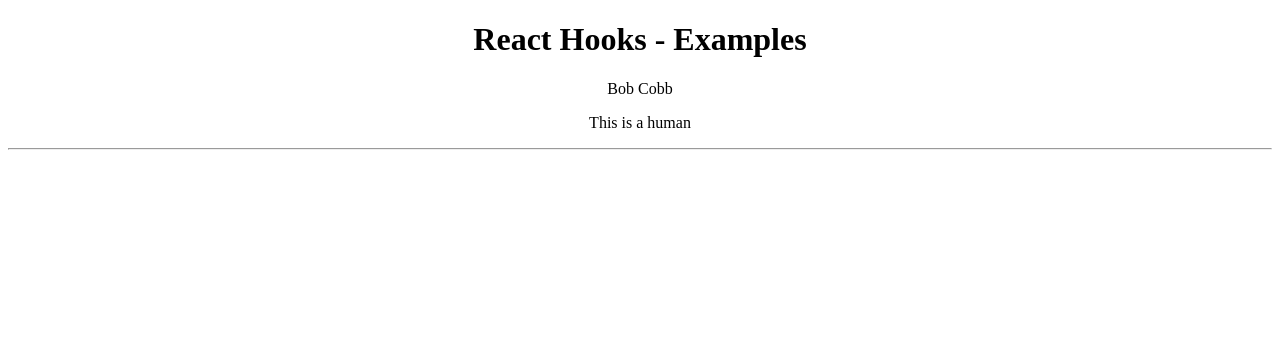
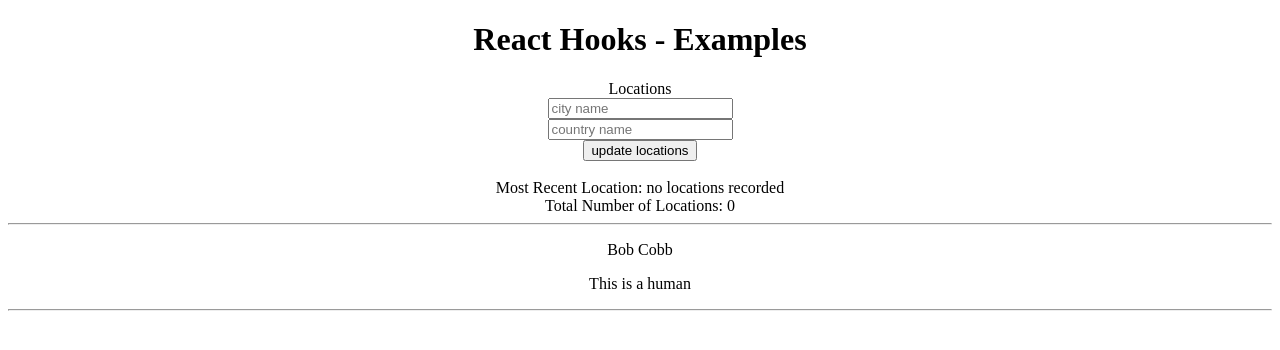
Before and after one commit to robert-laws/practice-nov-2019-react-hooks, a React (Create React App) app: page / in a window 1280 px wide. Shown: the top 350 px of the page. Built offline with nearby package versions, Linux system fonts and the light colour scheme; no server answers.

Commit message:
add locations and react hooks useState example

```diff
--- a/src/App.js
+++ b/src/App.js
@@ -3,6 +3,7 @@ import './App.scss';
 
 // import Instruction from './components/Instruction/instruction.component';
 import News from './components/News/news.component';
+import Locations from './components/Locations/locations.component';
 
 const UserContext = createContext();
 export const UserConsumer = UserContext.Consumer;
@@ -23,7 +24,10 @@ const App = () => {
     <div className="App">
       <h1>React Hooks - Examples</h1>
       {/* <Instruction /> */}
+      <Locations />
+      <hr />
       <UserContext.Provider value={user}>
+
         <News myNews={myNews} />
       </UserContext.Provider>
     </div>
--- a/src/App.scss
+++ b/src/App.scss
@@ -5,3 +5,7 @@
 .intermediate-class {
   color: red;
 }
+
+.newsSpan {
+  display: block;
+}
--- /dev/null
+++ b/src/components/Locations/locations.component.jsx
@@ -0,0 +1,35 @@
+import React, { useState } from 'react';
+
+const Locations = () => {
+  const [city, setCity ] = useState('');
+  const [country, setCountry] = useState('')
+  const [locations, setLocations] = useState([])
+
+  const updateLocations = event => {
+    event.preventDefault();
+
+    setLocations([
+      ...locations,
+      [city, country]
+    ])
+
+    setCity('');
+    setCountry('');
+  }
+
+  return (
+    <div>
+      Locations<br/>
+      <form onSubmit={updateLocations}>
+        <input type='text' name='city' id='city' placeholder='city name' value={city} onChange={e => setCity(e.target.value)} /><br/>
+        <input type='text' name='country' id='country' placeholder='country name' value={country} onChange={e => setCountry(e.target.value)} /><br/>
+        <input type='submit' value='update locations' />
+      </form>
+      <br/>
+      Most Recent Location: {locations.length === 0 ? 'no locations recorded' : `${locations.slice(-1)[0][0]}, ${locations.slice(-1)[0][1]}` }<br />
+      Total Number of Locations: {locations.length}
+    </div>
+  )
+}
+
+export default Locations;
--- a/src/components/News/news.component.jsx
+++ b/src/components/News/news.component.jsx
@@ -40,7 +40,7 @@ const News = ({ myNews }) => {
         <p>{firstName} {lastName}</p>
         <p>{data}</p>
         <hr />
-        <p>{info.length > 0 ? info.map(item => ( <p>{item.author}</p> )) : ''}</p>
+        <p>{info.length > 0 ? info.map((item, index) => ( <span className='newsSpan' key={index}>{item.author}</span> )) : ''}</p>
       </div>
       )}
     </UserConsumer>
```
Also changed, not shown: src/index.js (line endings or trailing spaces).
